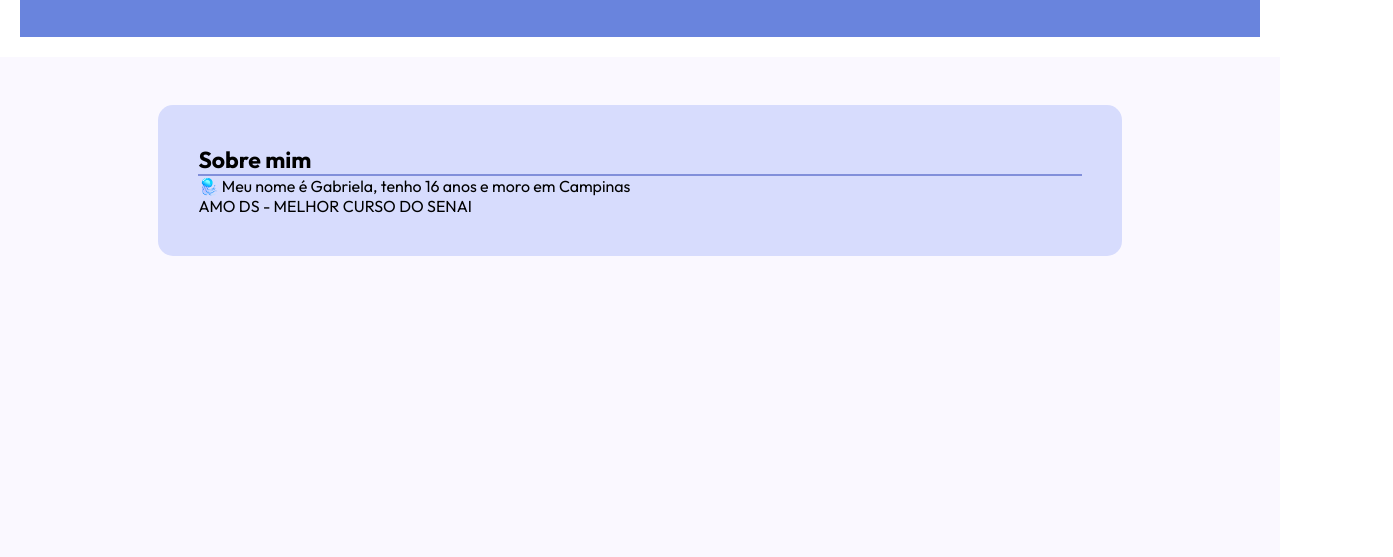
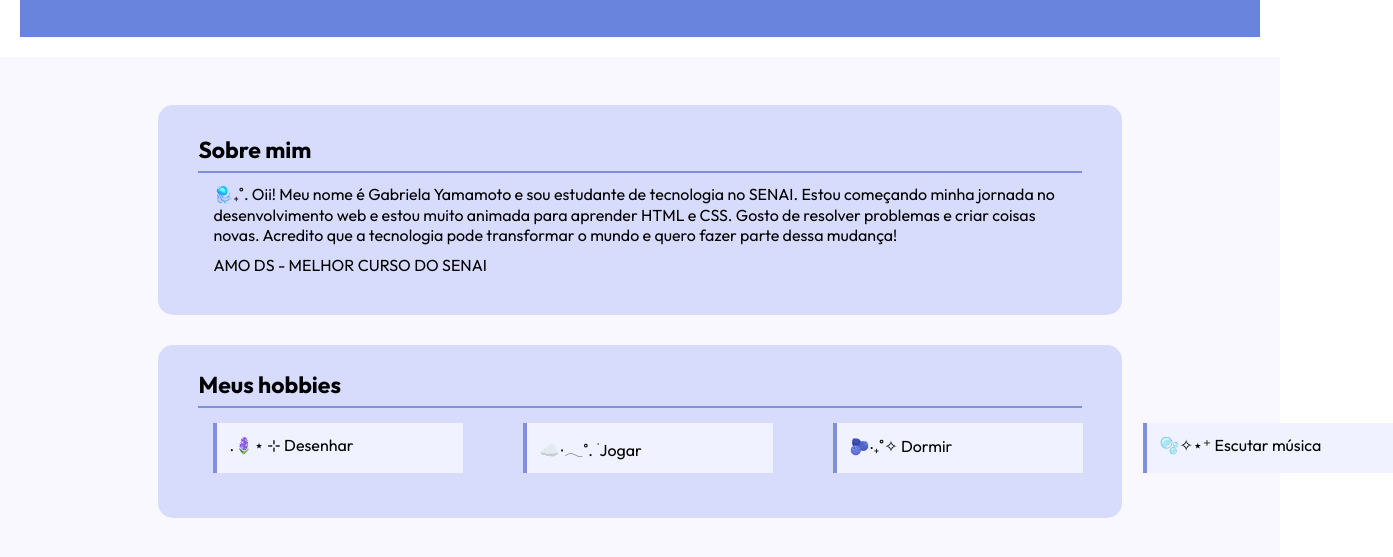
Before and after one commit to gabiyamamoto/meu-primeiro-site, a plain HTML site: page index.html in a window 1280 px wide. Shown: the part 123-680 px from the top of the page, 1393 px wide, since content can reach past the window. Drawn offline with Linux system fonts and the light colour scheme.

Commit message:
Finish hobbies section

```diff
--- a/assets/styles/index.css
+++ b/assets/styles/index.css
@@ -37,13 +37,57 @@ about-section {
     margin: 0 auto;
     padding: 40px;
     border-radius: 15px;
+    margin-bottom: 30px;
+    padding-top: 30px;
 }
 
 #titulo-sobre-mim {
     font-size: 23px;
     border-bottom: 2px solid rgb(129, 143, 218);
+    padding-bottom: 7px;
 }
 
 .texto-sobre-mim {
     font-size: 16px;
+    padding-top: 10px;
+    padding-inline: 15px;
 }
+
+hobbies {
+    display: block;
+    background-color: rgb(215, 220, 253);
+    width: 80%;
+    margin: 0 auto;
+    padding: 40px;
+    border-radius: 15px;
+    margin-bottom: 30px;
+    padding-top: 25px;
+}
+
+#titulo-meus-hobbies {
+    font-size: 23px;
+    border-bottom: 2px solid rgb(129, 143, 218);
+    padding-bottom: 7px;
+}
+
+ul {
+    list-style: none;
+    padding: 15px;
+    display: flex;
+    gap: 60px;
+    padding-bottom: 5px;
+}
+
+li {
+    background-color: rgb(240, 243, 255);
+    padding: 12px;
+    border-left: 4px solid  rgb(129, 143, 218);
+    font-size: 16px;
+    min-width: 250px;
+}
+
+li:hover {
+    background-color: aliceblue;
+    transform: translateX(9px);
+    transition: all 0.9s ease;
+}
--- a/index.html
+++ b/index.html
@@ -14,9 +14,18 @@
     <main>
         <about-section>
             <h3 id="titulo-sobre-mim">Sobre mim</h3>
-            <p class="texto-sobre-mim">🪼 Meu nome é Gabriela, tenho 16 anos e moro em Campinas</p>
+            <p class="texto-sobre-mim">🪼₊˚. Oii! Meu nome é Gabriela Yamamoto e sou estudante de tecnologia no SENAI. Estou começando minha jornada no desenvolvimento web e estou muito animada para aprender HTML e CSS.
+                Gosto de resolver problemas e criar coisas novas. Acredito que a tecnologia pode transformar o mundo e quero fazer parte dessa mudança!</p>
             <P class="texto-sobre-mim"> AMO DS - MELHOR CURSO DO SENAI</P>
         </about-section>
+        <hobbies>
+            <h3 id="titulo-meus-hobbies">Meus hobbies</h3>
+            <ul>
+                <li>.🪻⋆  ⊹ Desenhar</li>
+                <li>☁️⋅𓂃˚. ࣪ Jogar</li>
+                <li> 🫐‧₊˚✧ Dormir</li>
+                <li>🫧✧⋆⁺ Escutar música</li>
+            </ul>
     </main>
 </body>
 </html>
```
